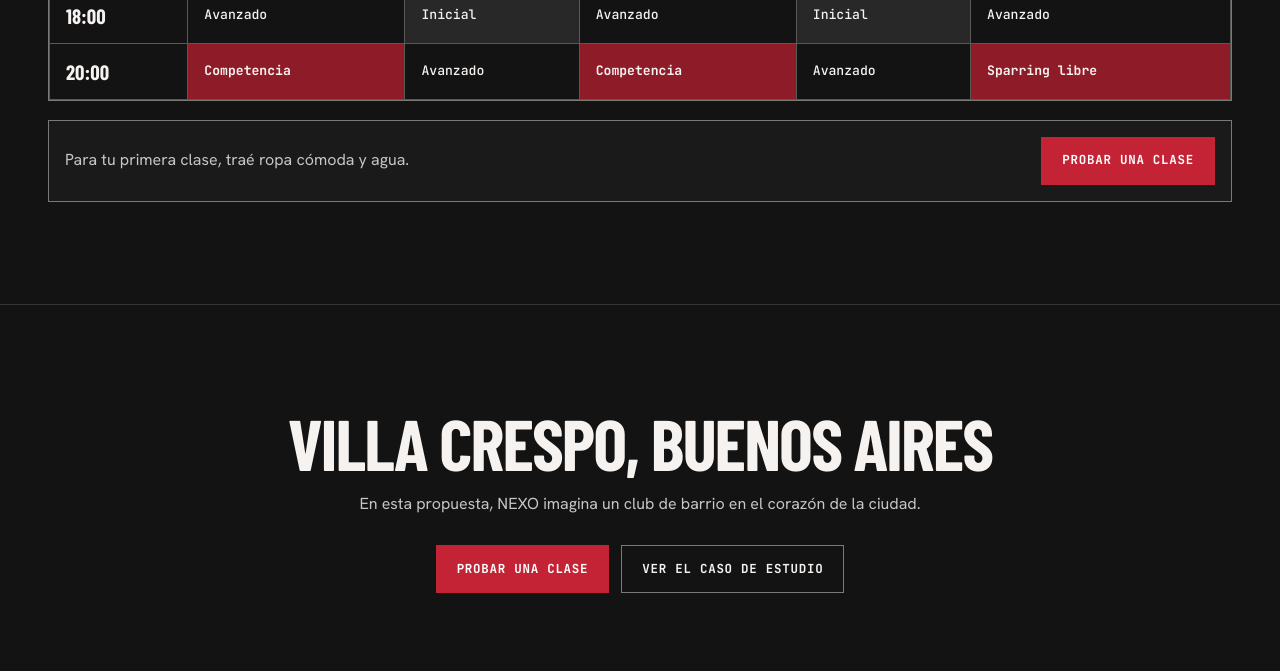
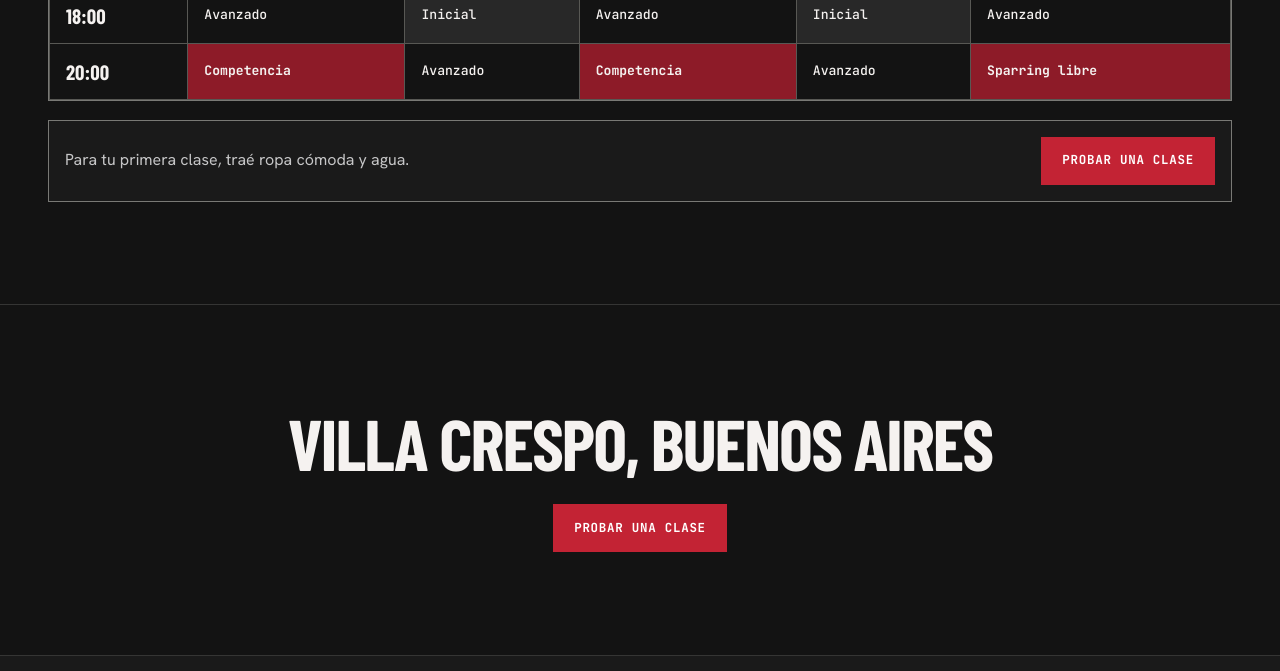
Before and after one commit to vicpiatig-bit/8b75e929-nexo-fight-club, a plain HTML site: page index.html in a window 1280 px wide. Shown: the part 3176-3847 px from the top of the page. Drawn offline with nearby package versions, Linux system fonts and the light colour scheme; a web font is replaced by a local one.

Commit message:
Quitar la frase y el enlace del bloque de ubicación

```diff
--- a/index.html
+++ b/index.html
@@ -129,10 +129,8 @@
     <section class="section location" id="ubicacion" aria-labelledby="ubicacion-titulo">
       <div class="wrap">
         <h2 id="ubicacion-titulo">Villa Crespo, Buenos Aires</h2>
-        <p>En esta propuesta, NEXO imagina un club de barrio en el corazón de la ciudad.</p>
         <div id="clase" class="actions location-actions">
           <a class="button" href="#horarios" data-trial>Probar una clase</a>
-          <a class="button button-secondary" href="https://github.com/vicpiatig-bit/8b75e929-nexo-fight-club#readme">Ver el caso de estudio</a>
         </div>
       </div>
     </section>
```
